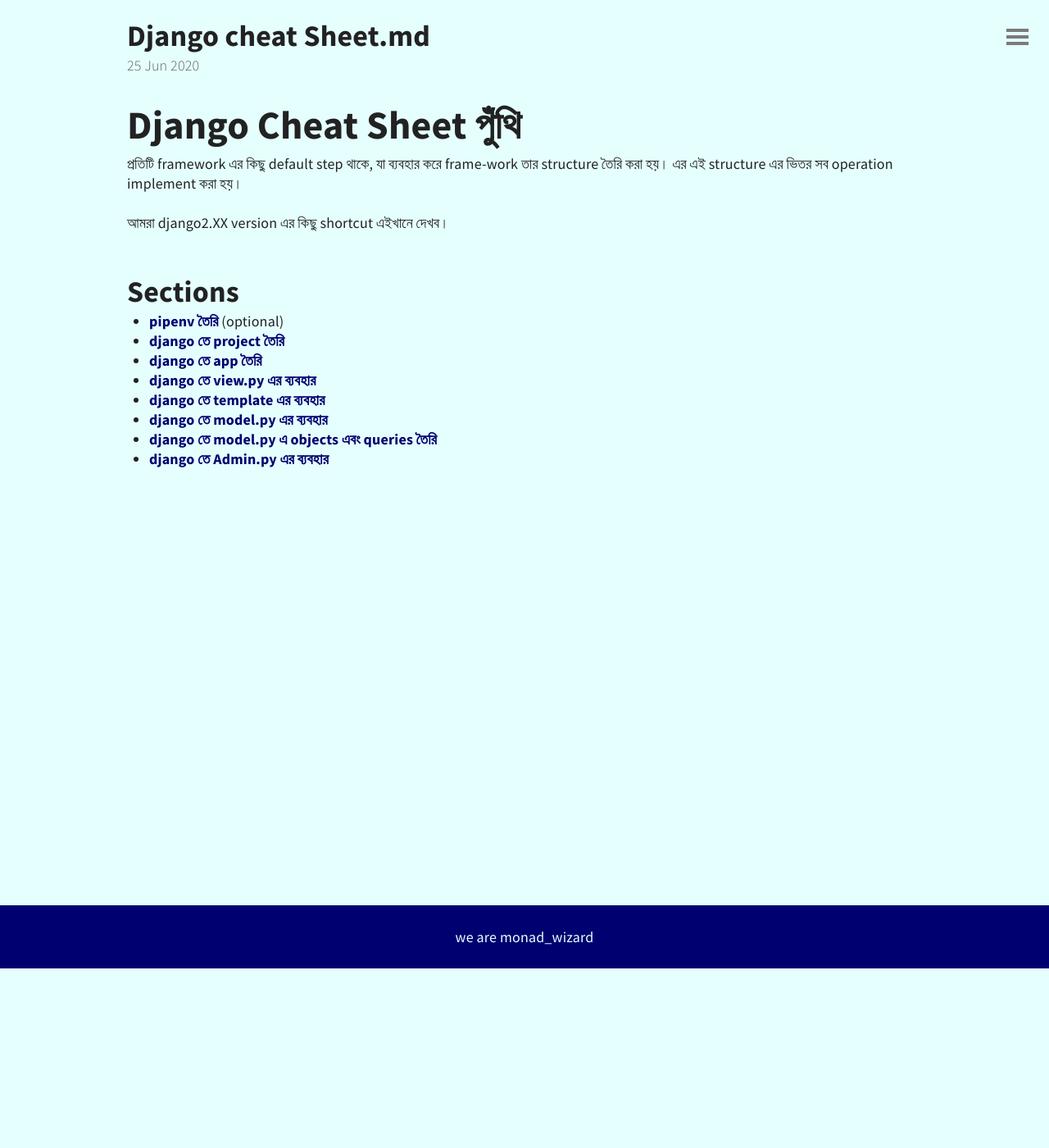
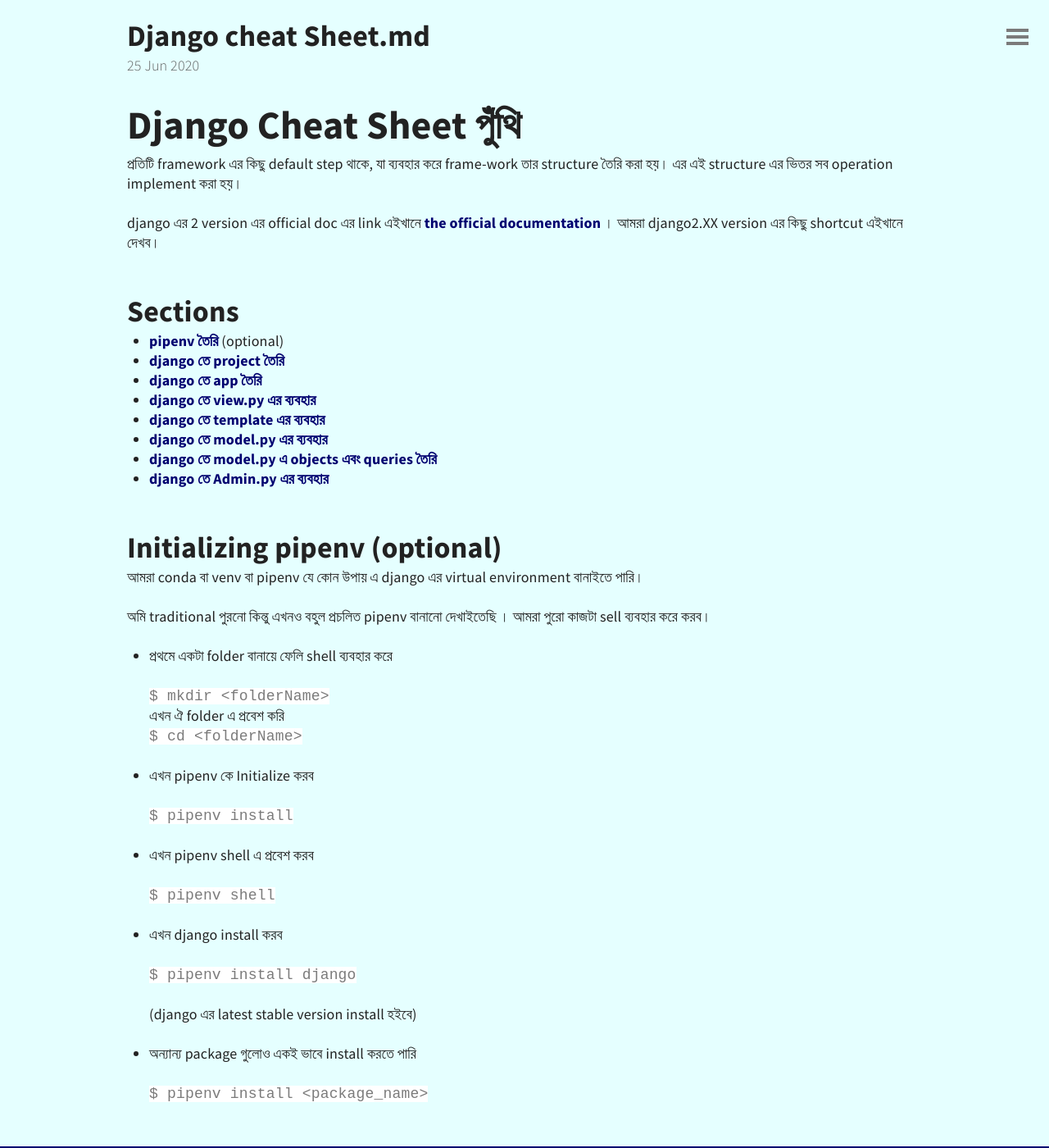
Before and after one commit to MonadWizard/blog, a Jekyll site: the page built from _posts/2020-06-25-Django cheat-sheet.md.md, in a window 1280 px wide and 1400 px high, scrolled down 219 px. Shown: the whole window at 82% size. Built offline with Jekyll 4.4.1, drawn with Linux system fonts in a browser that asks for light colours; comment, search, counter and statistics services are not loaded.

Commit message:
Update 2020-06-25-Django cheat-sheet.md.md

```diff
--- a/_posts/2020-06-25-Django cheat-sheet.md.md
+++ b/_posts/2020-06-25-Django cheat-sheet.md.md
@@ -4,8 +4,7 @@
 
 প্রতিটি framework এর কিছু default step থাকে, যা ব্যবহার করে frame-work তার structure তৈরি করা হয়। এর এই structure এর ভিতর সব operation implement করা হয়।
 
-আমরা django2.XX version এর কিছু shortcut এইখানে দেখব।
-
+django এর 2 version এর official doc এর link এইখানে  [the official documentation](https://docs.djangoproject.com/en/2.0/) । আমরা django2.XX version এর কিছু shortcut এইখানে দেখব।
 
 ##  Sections
 - [pipenv তৈরি](#initializing-pipenv-optional) (optional)
@@ -16,3 +15,35 @@
 -  [django তে  model.py এর ব্যবহার](#creating-a-model)
 -  [django তে  model.py এ objects এবং queries তৈরি](#creating-model-objects-and-queries)
 -  [django তে Admin.py এর ব্যবহার](#using-the-admin-page)
+
+
+
+
+## Initializing pipenv (optional)
+
+আমরা conda বা venv বা pipenv যে কোন উপায় এ django এর virtual environment বানাইতে পারি।
+
+অমি traditional পুরনো কিন্তু এখনও বহুল প্রচলিত pipenv বানানো দেখাইতেছি । আমরা পুরো কাজটা sell ব্যবহার করে করব।
+
+- প্রথমে একটা folder বানায়ে ফেলি shell ব্যবহার করে
+
+   `$ mkdir <folderName>`
+   এখন ঐ folder এ প্রবেশ করি
+   `$ cd <folderName>`
+- এখন pipenv কে Initialize করব
+
+   `$ pipenv install`
+
+- এখন pipenv shell এ প্রবেশ করব
+
+  `$ pipenv shell`
+
+- এখন django install করব
+
+  `$ pipenv install django`
+
+  (django এর latest stable version install হইবে)
+
+- অন্যান্য package গুলোও একই ভাবে install করতে পারি
+
+  `$ pipenv install <package_name>`
```
